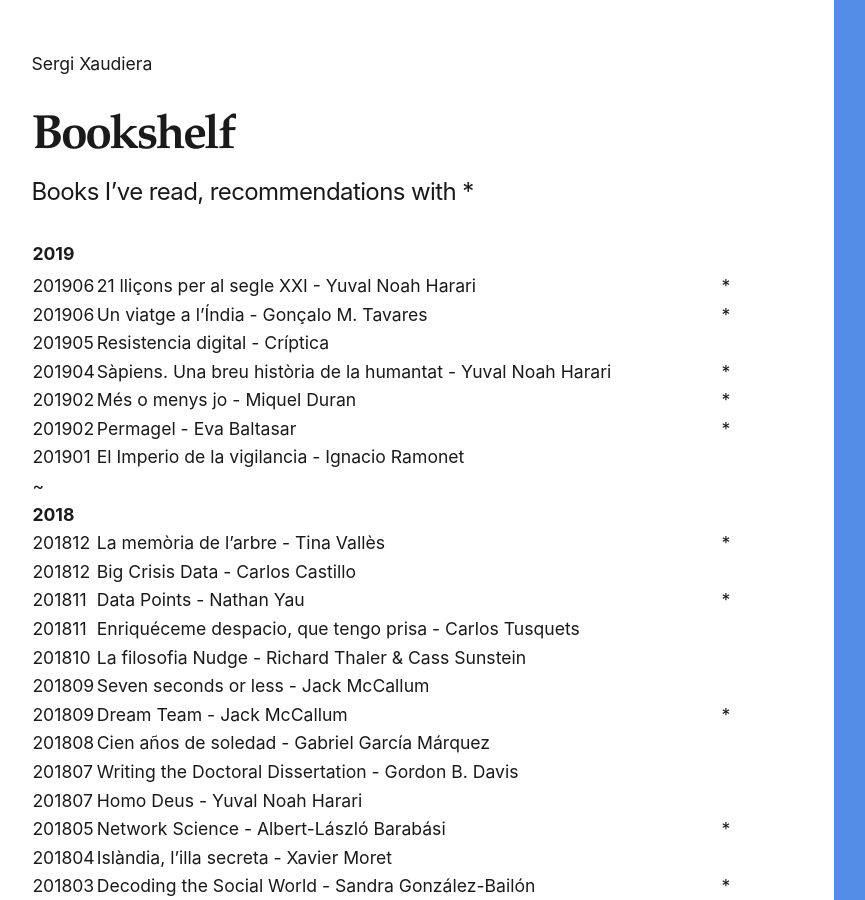
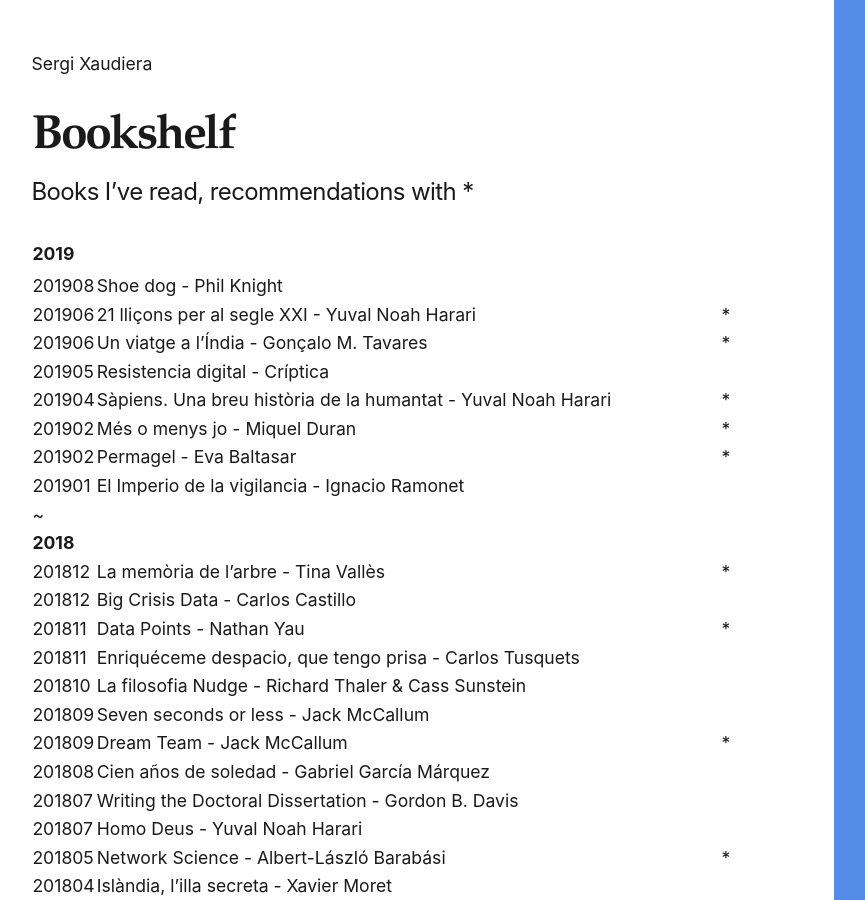
Before and after one commit to sergixaudiera/sergixaudiera.github.io, a Jekyll site: the page built from library.md, in a window 1280 px wide and 900 px high. Shown: the whole window, without its empty margins (71-936 px from the left). Built offline with Jekyll 4.4.1, drawn with Linux system fonts in a browser that asks for light colours.

Commit message:
+ shoe dog

```diff
--- a/library.md
+++ b/library.md
@@ -8,6 +8,7 @@ permalink: /library/
 
 |**2019** | | |
 | :---- | ------| ---: |
+| 201908 | Shoe dog - Phil Knight|
 | 201906 | 21 lliçons per al segle XXI - Yuval Noah Harari|*|
 | 201906 | Un viatge a l'Índia - Gonçalo M. Tavares|*|
 | 201905 | Resistencia digital - Críptica|
```
